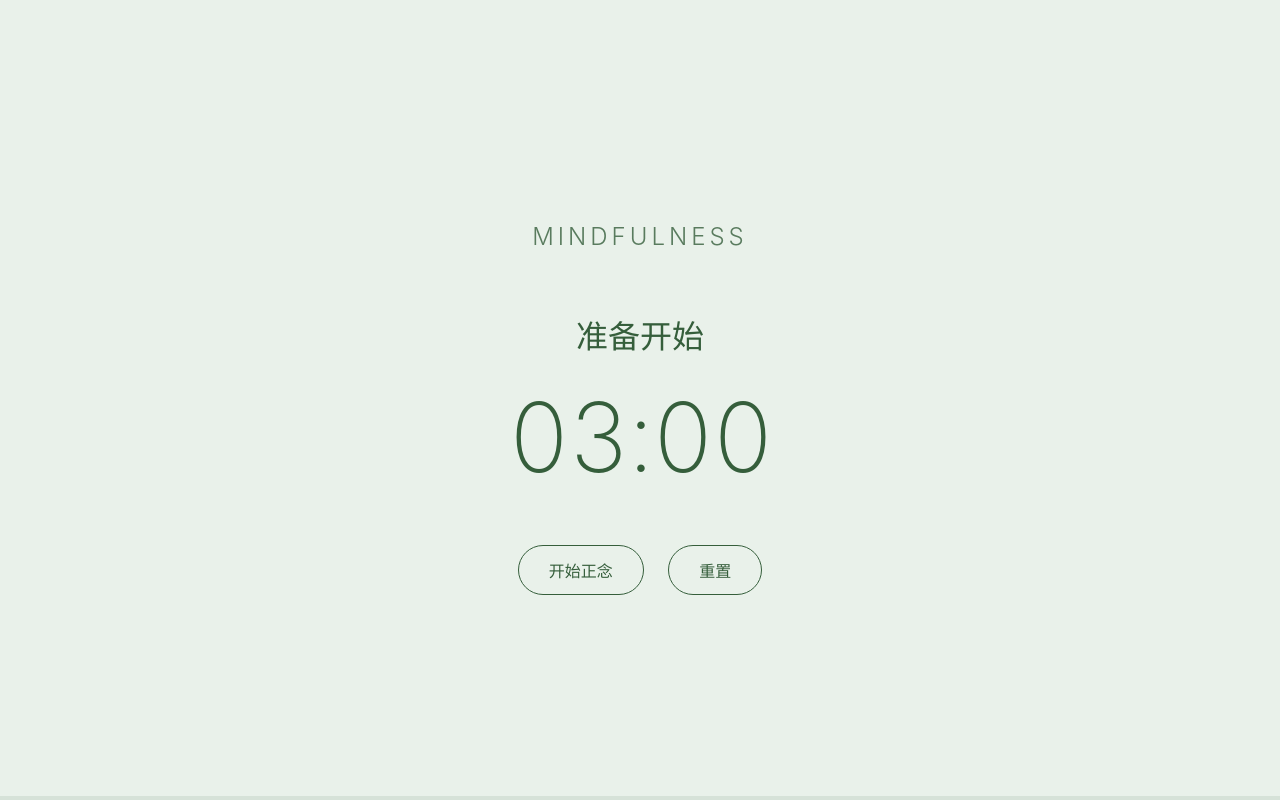
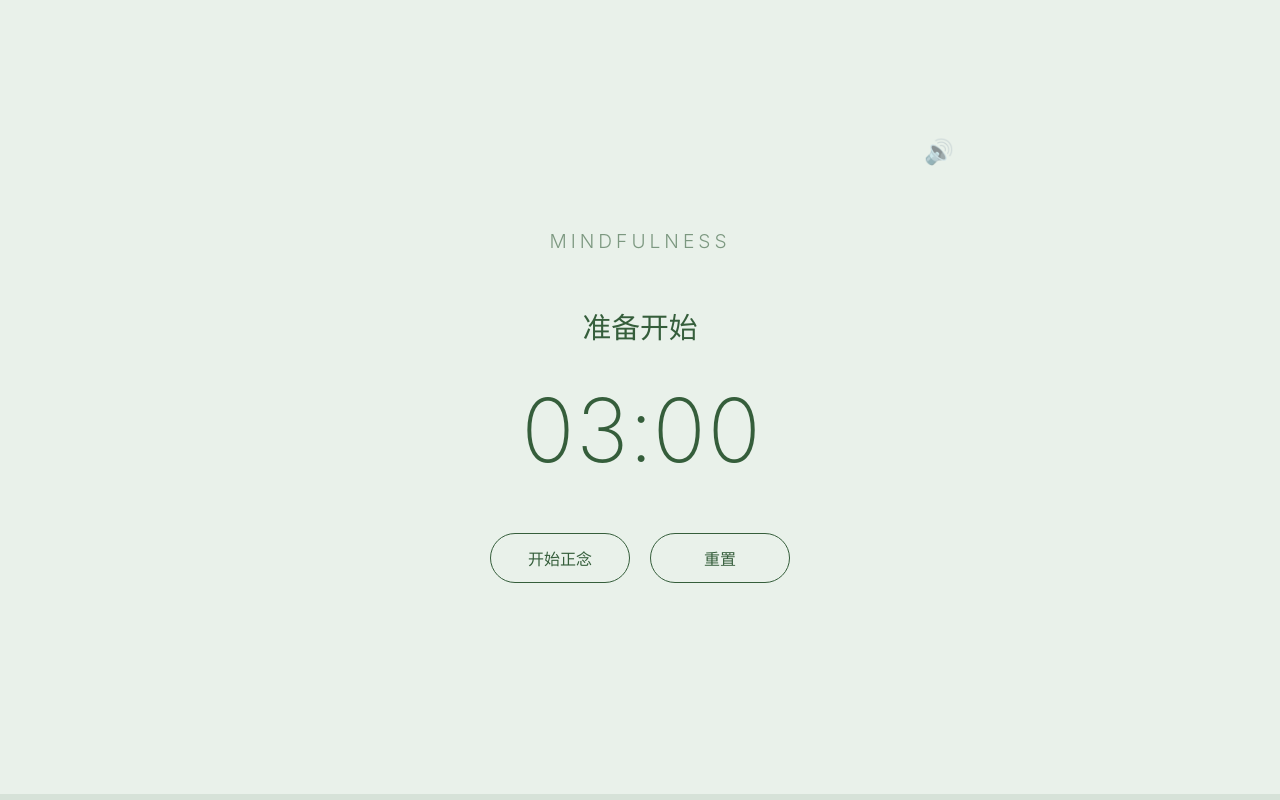
Before and after one commit to siqiy438-source/mindfulness-clock, a plain HTML site: page index.html in a window 1280 px wide. Both pictures are taken after a click on the button "重置". Drawn offline with Linux system fonts and the light colour scheme.

Commit message:
Update index.html

```diff
--- a/index.html
+++ b/index.html
@@ -3,14 +3,13 @@
 <head>
     <meta charset="UTF-8">
     <meta name="viewport" content="width=device-width, initial-scale=1.0">
-    <title>正念此刻 | Mindfulness</title>
+    <title>正念时刻 | Mindfulness</title>
     <style>
         /* --- 1. 基础设置 --- */
         :root {
-            --bg-color: #E9F1EA; /* 浅灰绿背景 */
-            --text-color: #355E3B; /* 深森林绿字体 */
-            --accent-color: #8FBC8F; /* 柔和的强调色 */
-            --button-hover: #2E5233;
+            --bg-color: #E9F1EA;
+            --text-color: #355E3B;
+            --accent-color: #8FBC8F;
         }
 
         body {
@@ -24,7 +23,7 @@
             align-items: center;
             height: 100vh;
             overflow: hidden;
-            transition: background-color 1s ease;
+            user-select: none; /* 防止双击选中文字 */
         }
 
         /* --- 2. 容器布局 --- */
@@ -32,56 +31,74 @@
             text-align: center;
             max-width: 600px;
             width: 90%;
-            padding: 40px;
+            padding: 20px;
+            position: relative;
         }
 
-        /* --- 3. 排版细节 --- */
+        /* 静音按钮 */
+        .mute-btn {
+            position: absolute;
+            top: -60px;
+            right: 0;
+            background: none;
+            border: none;
+            font-size: 1.5rem;
+            cursor: pointer;
+            opacity: 0.5;
+            transition: opacity 0.3s;
+        }
+        .mute-btn:hover { opacity: 1; }
+
+        /* 标题 */
         h1 {
             font-weight: 300;
             letter-spacing: 4px;
-            font-size: 1.5rem;
-            opacity: 0.8;
-            margin-bottom: 60px;
+            font-size: 1.2rem;
+            opacity: 0.6;
+            margin-bottom: 40px;
             text-transform: uppercase;
         }
 
         /* 阶段提示文字 */
         #instruction {
-            font-size: 2rem;
+            font-size: 1.8rem;
             font-weight: 400;
-            min-height: 3rem;
+            min-height: 4rem; /* 预留高度防止跳动 */
             margin-bottom: 20px;
-            opacity: 0; /* 初始隐藏，用于淡入效果 */
-            transform: translateY(10px);
-            transition: all 0.8s ease;
-        }
-
-        #instruction.active {
+            display: flex;
+            align-items: center;
+            justify-content: center;
             opacity: 1;
-            transform: translateY(0);
+            transition: opacity 0.5s ease;
         }
 
         /* 时间显示 */
         #timer {
-            font-size: 6rem;
+            font-size: 5.5rem;
             font-weight: 200;
-            font-variant-numeric: tabular-nums; /* 防止数字跳动 */
+            font-variant-numeric: tabular-nums;
             margin-bottom: 50px;
             letter-spacing: -2px;
         }
 
-        /* --- 4. 极简按钮 --- */
+        /* --- 3. 按钮组 --- */
+        .controls {
+            display: flex;
+            justify-content: center;
+            gap: 20px;
+        }
+
         .btn {
-            background: none;
+            background: transparent;
             border: 1px solid var(--text-color);
             color: var(--text-color);
-            padding: 12px 30px;
+            padding: 12px 0; /* 上下padding */
+            width: 140px;    /* 固定宽度，防止文字变化导致按钮跳动 */
             font-size: 1rem;
             border-radius: 50px;
             cursor: pointer;
-            transition: all 0.3s ease;
+            transition: all 0.2s ease;
             outline: none;
-            margin: 0 10px;
         }
 
         .btn:hover {
@@ -89,13 +106,17 @@
             color: var(--bg-color);
         }
 
-        /* 进度条 (极细) */
+        .btn:active {
+            transform: scale(0.98);
+        }
+
+        /* 进度条 */
         .progress-container {
             position: fixed;
             bottom: 0;
             left: 0;
             width: 100%;
-            height: 4px;
+            height: 6px;
             background: rgba(53, 94, 59, 0.1);
         }
 
@@ -105,29 +126,21 @@
             width: 0%;
             transition: width 1s linear;
         }
-
-        /* 简单的淡入动画类 */
-        .fade-in {
-            animation: fadeIn 1.5s ease forwards;
-        }
-
-        @keyframes fadeIn {
-            from { opacity: 0; }
-            to { opacity: 1; }
-        }
     </style>
 </head>
 <body>
 
-    <div class="container fade-in">
+    <div class="container">
+        <button class="mute-btn" id="muteBtn" onclick="toggleMute()" title="开启/关闭语音">🔊</button>
+
         <h1>Mindfulness</h1>
 
-        <div id="instruction" class="active">准备开始</div>
+        <div id="instruction">准备开始</div>
 
         <div id="timer">03:00</div>
 
         <div class="controls">
-            <button class="btn" id="toggleBtn" onclick="toggleTimer()">开始正念</button>
+            <button class="btn" id="mainBtn" onclick="toggleTimer()">开始正念</button>
             <button class="btn" onclick="resetTimer()">重置</button>
         </div>
     </div>
@@ -137,31 +150,34 @@
     </div>
 
     <script>
-        // --- 设定 ---
-        // 你可以在这里修改每个阶段的时长（秒）和提示语
+        // --- 数据配置 ---
+        // 你可以在这里修改文字，机器会自动读出这些字
         const phases = [
-            { duration: 30, text: "调整坐姿，放松肩膀" },
-            { duration: 45, text: "深吸一口气... 缓慢呼出" },
-            { duration: 60, text: "感受空气流过鼻尖的凉意" },
-            { duration: 30, text: "如果思绪飘走了，温柔地拉回来" },
-            { duration: 15, text: "慢慢将意识带回周围环境" }
+            { duration: 10, text: "请调整到一个舒适的坐姿" },
+            { duration: 20, text: "闭上眼睛，放松肩膀和下巴" },
+            { duration: 40, text: "深深地吸气... 感受胸腔的扩张" },
+            { duration: 40, text: "缓慢地呼气... 释放所有的压力" },
+            { duration: 40, text: "感受空气流过鼻尖的凉意" },
+            { duration: 20, text: "如果思绪飘走了，温柔地拉回来" },
+            { duration: 10, text: "准备结束，慢慢睁开眼睛" }
         ];
 
-        // 计算总时间
+        // --- 变量 ---
         let totalDuration = phases.reduce((acc, curr) => acc + curr.duration, 0);
         let timeRemaining = totalDuration;
         let timerInterval = null;
         let isRunning = false;
-        let currentPhaseIndex = 0;
-        let phaseTimeElapsed = 0; // 当前阶段已经过了多久
+        let currentPhaseIndex = -1; // -1 表示尚未开始
+        let isMuted = false;
 
         // --- DOM 元素 ---
         const timerDisplay = document.getElementById('timer');
         const instructionDisplay = document.getElementById('instruction');
-        const toggleBtn = document.getElementById('toggleBtn');
+        const mainBtn = document.getElementById('mainBtn');
         const progressBar = document.getElementById('progressBar');
+        const muteBtn = document.getElementById('muteBtn');
 
-        // --- 初始化显示 ---
+        // --- 初始化 ---
         updateTimerDisplay(timeRemaining);
 
         // --- 核心逻辑 ---
@@ -175,20 +191,23 @@
 
         function startTimer() {
             isRunning = true;
-            toggleBtn.textContent = "暂停";
-            toggleBtn.style.backgroundColor = "transparent"; // 保持简约
+            updateBtnState("暂停"); // 强制更新按钮文字
 
-            // 立即更新一次提示
-            updateInstruction();
+            // 如果是首次开始，读第一句话
+            if (currentPhaseIndex === -1) {
+                currentPhaseIndex = 0;
+                updateInstructionAndSpeak();
+            } else {
+                // 如果是从暂停恢复，继续当前的提示（不重读，除非你想重读）
+                // updateInstructionAndSpeak();
+            }
 
             timerInterval = setInterval(() => {
                 if (timeRemaining > 0) {
                     timeRemaining--;
-                    phaseTimeElapsed++;
-
                     updateTimerDisplay(timeRemaining);
                     updateProgressBar();
-                    checkPhase(); // 检查是否需要切换提示语
+                    checkPhase();
                 } else {
                     finishSession();
                 }
@@ -197,30 +216,97 @@
 
         function pauseTimer() {
             isRunning = false;
-            toggleBtn.textContent = "继续";
             clearInterval(timerInterval);
+            updateBtnState("继续"); // 暂停时显示“继续”
+            window.speechSynthesis.cancel(); // 暂停时停止说话
         }
 
         function resetTimer() {
             pauseTimer();
             timeRemaining = totalDuration;
-            currentPhaseIndex = 0;
-            phaseTimeElapsed = 0;
-            toggleBtn.textContent = "开始正念";
+            currentPhaseIndex = -1;
+            updateBtnState("开始正念");
             instructionDisplay.textContent = "准备开始";
-            instructionDisplay.classList.add('active');
             updateTimerDisplay(totalDuration);
             progressBar.style.width = "0%";
+            window.speechSynthesis.cancel();
         }
 
         function finishSession() {
             pauseTimer();
-            instructionDisplay.textContent = "练习结束，感谢你的专注";
-            toggleBtn.textContent = "再次开始";
+            instructionDisplay.textContent = "练习结束";
+            speak("练习结束，感谢你的专注");
+            updateBtnState("再次开始");
             progressBar.style.width = "100%";
         }
 
-        // --- 辅助功能 ---
+        // --- 辅助逻辑 ---
+        function checkPhase() {
+            let accumulatedTime = 0;
+            let foundPhaseIndex = 0;
+            let totalElapsed = totalDuration - timeRemaining;
+
+            for (let i = 0; i < phases.length; i++) {
+                accumulatedTime += phases[i].duration;
+                // 如果当前经过的时间小于累积时间，说明就在这个阶段
+                if (totalElapsed < accumulatedTime) {
+                    foundPhaseIndex = i;
+                    break;
+                }
+            }
+
+            // 如果阶段变了，更新文字并朗读
+            if (foundPhaseIndex !== currentPhaseIndex) {
+                currentPhaseIndex = foundPhaseIndex;
+                updateInstructionAndSpeak();
+            }
+        }
+
+        function updateInstructionAndSpeak() {
+            const text = phases[currentPhaseIndex].text;
+
+            // 视觉更新（淡入淡出）
+            instructionDisplay.style.opacity = 0;
+            setTimeout(() => {
+                instructionDisplay.textContent = text;
+                instructionDisplay.style.opacity = 1;
+            }, 500);
+
+            // 语音播放
+            speak(text);
+        }
+
+        // --- 语音合成 (TTS) ---
+        function speak(text) {
+            if (isMuted) return;
+
+            // 取消之前的发音，避免排队
+            window.speechSynthesis.cancel();
+
+            const utterance = new SpeechSynthesisUtterance(text);
+            utterance.lang = 'zh-CN'; // 设置中文
+            utterance.rate = 0.9;     // 语速稍微慢一点，更适合正念
+            utterance.pitch = 1;      // 正常语调
+
+            // 尝试触发
+            window.speechSynthesis.speak(utterance);
+        }
+
+        function toggleMute() {
+            isMuted = !isMuted;
+            muteBtn.textContent = isMuted ? "🔇" : "🔊";
+            muteBtn.style.opacity = isMuted ? "0.3" : "1";
+        }
+
+        // --- 按钮状态更新 (修复不显示问题) ---
+        function updateBtnState(text) {
+            mainBtn.textContent = text;
+            // 强制重绘，确保文字变化被看见
+            mainBtn.style.display = 'none';
+            mainBtn.offsetHeight; //读取高度触发重绘
+            mainBtn.style.display = 'inline-block';
+        }
+
         function updateTimerDisplay(seconds) {
             const m = Math.floor(seconds / 60).toString().padStart(2, '0');
             const s = (seconds % 60).toString().padStart(2, '0');
@@ -231,47 +317,6 @@
             const progress = ((totalDuration - timeRemaining) / totalDuration) * 100;
             progressBar.style.width = `${progress}%`;
         }
-
-        function checkPhase() {
-            // 计算当前处于哪个阶段
-            let accumulatedTime = 0;
-            let foundPhaseIndex = 0;
-
-            // 算出已经过去了多少总时间
-            let totalElapsed = totalDuration - timeRemaining;
-
-            for (let i = 0; i < phases.length; i++) {
-                accumulatedTime += phases[i].duration;
-                if (totalElapsed < accumulatedTime) {
-                    foundPhaseIndex = i;
-                    break;
-                }
-            }
-
-            // 如果阶段发生变化，更新UI
-            if (foundPhaseIndex !== currentPhaseIndex) {
-                currentPhaseIndex = foundPhaseIndex;
-                updateInstructionWithFade();
-            } else if (isRunning && instructionDisplay.textContent === "准备开始") {
-                // 首次开始时的修正
-                 updateInstructionWithFade();
-            }
-        }
-
-        function updateInstruction() {
-             instructionDisplay.textContent = phases[currentPhaseIndex].text;
-        }
-
-        function updateInstructionWithFade() {
-            // 简单的淡出淡入切换
-            instructionDisplay.classList.remove('active');
-
-            setTimeout(() => {
-                instructionDisplay.textContent = phases[currentPhaseIndex].text;
-                instructionDisplay.classList.add('active');
-            }, 800); // 等待淡出动画完成
-        }
-
     </script>
 </body>
 </html>
```
